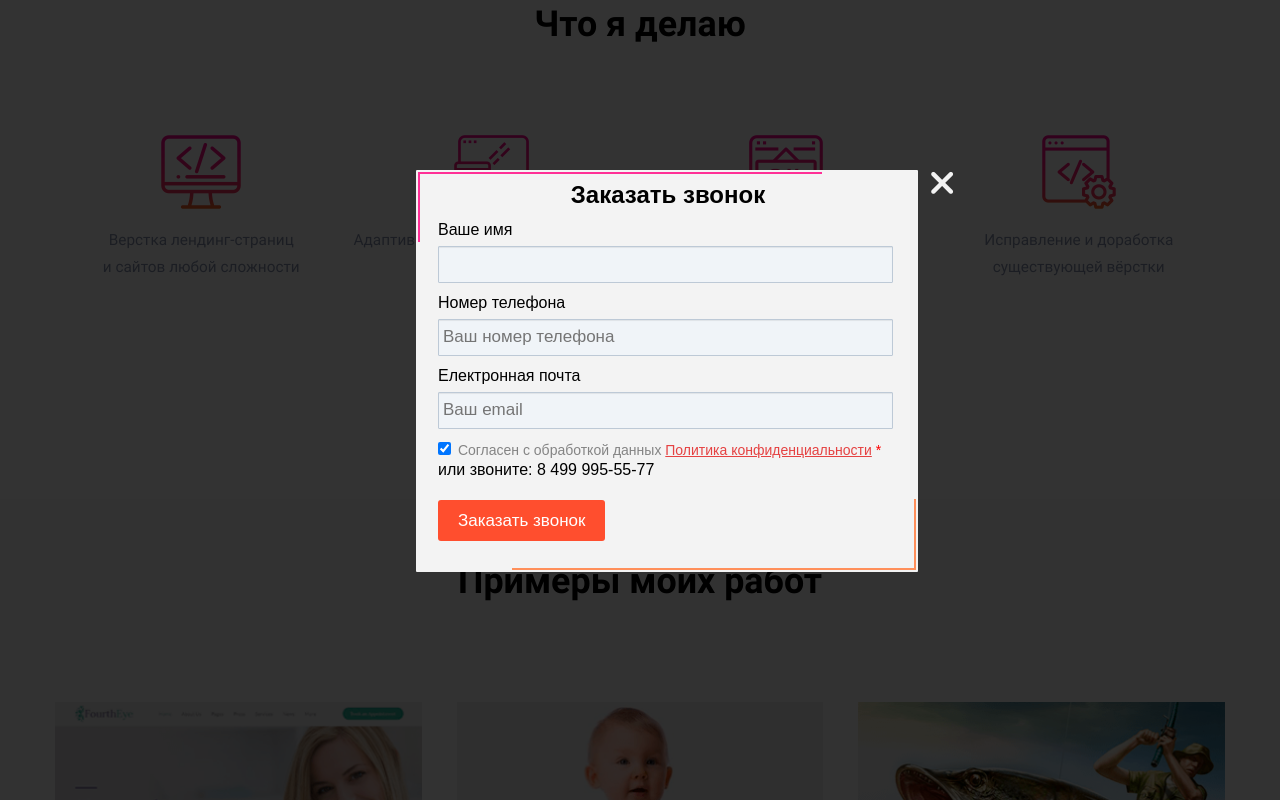
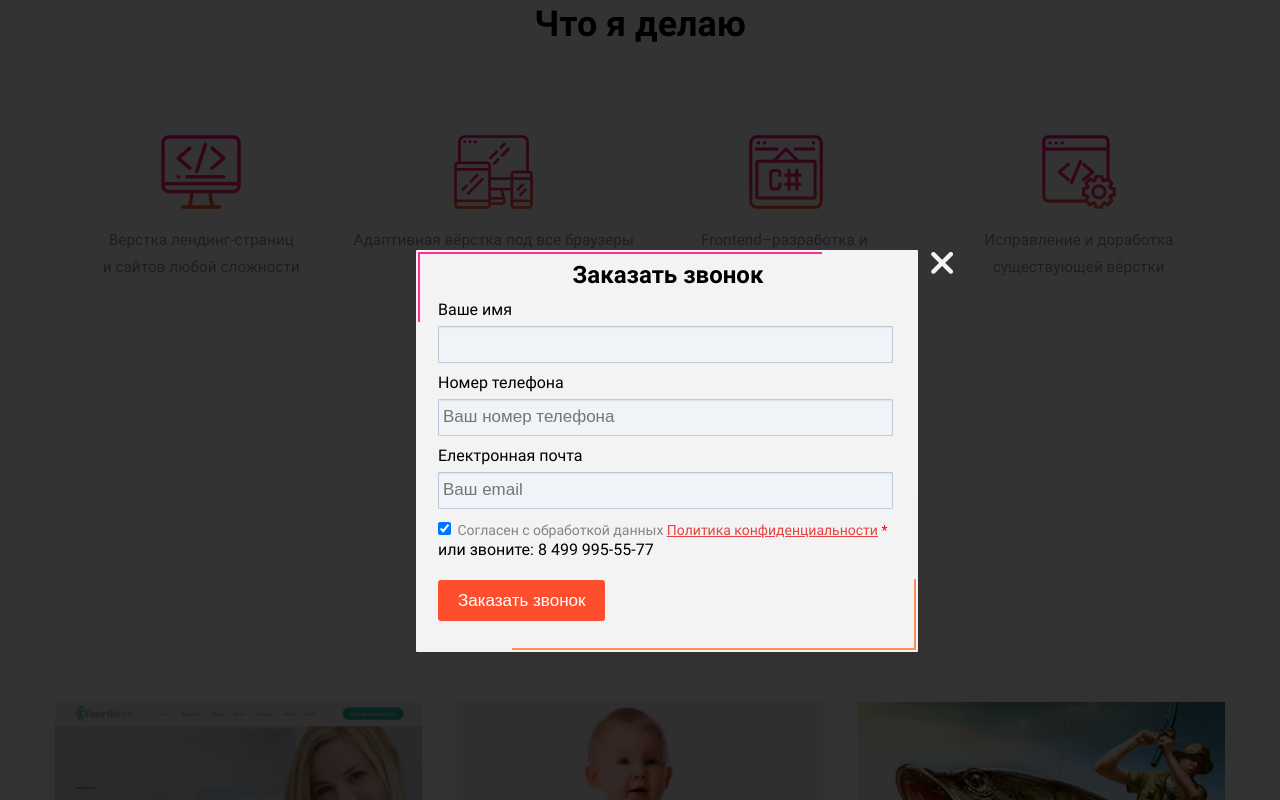
Before and after one commit to iAndyPC/project-layout, a plain HTML site: page index.html in a window 1280 px wide. Both pictures are taken after a click on the button "Узнать стоимость". Shown: the part 801-1601 px from the top of the page. Drawn offline with Linux system fonts and the light colour scheme.

Commit message:
some improvements

```diff
--- a/css/style.css
+++ b/css/style.css
@@ -143,7 +143,7 @@ html, body {
    display: block;
    width: 28px;
    height: 28px;
-   background: url(https://snipp.ru/demo/449/close.png) 0 0 repeat;
+   background: url(../img/close.png) 0 0 repeat;
    position: absolute;
    right: 20px;
    top: 20px;
@@ -697,10 +697,10 @@ html, body {
    width: 500px;
    height: 400px; /* Размеры должны быть фиксированы */
    background: #f3f3f3;
-   font-family: 'Ubuntu', sans-serif;
+   font-family: Nunito, Roboto, sans-serif;
    border-radius: 1px;
    position: fixed; /* чтобы окно было в видимой зоне в любом месте */
-   top: 35%; /* отступаем сверху 45%, остальные 5% подвинет скрипт */
+   top: 45%; /* отступаем сверху 45%, остальные 5% подвинет скрипт */
    left: 45%; /* половина экрана слева */
    margin-top: -150px;
    margin-left: -150px; /* отступаем влево и вверх минус половину ширины и высоты соответственно */
@@ -729,6 +729,10 @@ html, body {
    left: 19.2%;
    top: 82%;
    pointer-events: none;
+}
+
+.error {
+   border: 2px solid rgba(229, 66, 66, .8) !important;
 }
 
 .modal_close {
@@ -750,9 +754,6 @@ html, body {
 
 .form-callback {
 
-}
-.form-callback br {
-   display: none;
 }
 
 .form__title {
@@ -783,9 +784,9 @@ html, body {
 .input:valid:not(:placeholder-shown) {
    border: 2px solid rgba(0, 165, 80, .8);
 }
-.input:invalid:not(:placeholder-shown) {
+/* .input:invalid:not(:placeholder-shown) {
    border: 2px solid rgba(229, 66, 66, .8);
-}
+} */
 
 .form__input-name {
    display: block;
@@ -1380,9 +1381,6 @@ html, body {
    .fa-times {
       color: black;
    }
-   .form-callback br {
-      display: block;
-   }
    .form__input-name, .form__input-tel, .form__input-email {
       margin: 0 10px 10px 10px;
    }
--- a/index.html
+++ b/index.html
@@ -36,8 +36,8 @@
                </ul>
             </div>
          </div>
+      </div>
 
-      </div>
       <div class="header__right">
          <a class="header__tel-number" href="tel:+74999955577">+7 (499)995-55-77</a>
          <button class="btn_blank btn_blank_mobile open-modal" data-href="#order-call">Заказать звонок</button>
@@ -180,7 +180,7 @@
       <label class="form__privacy-policy">
          <input class="privacy-policy__input" type="checkbox" checked>
          Согласен с обработкой данных
-      </label><br>
+      </label>
       <a class="privacy-policy__link" href="#">Политика конфиденциальности</a><span class="is-required"> *</span>
       <span class="form__or-call">или звоните: <a class="privacy-policy__tel-number" href="tel:+74999955577">8 499 995-55-77</a></span>
       <button class="form__submit" type="submit" value="call me">Заказать звонок</button>
--- a/js/script.js
+++ b/js/script.js
@@ -37,7 +37,7 @@ $(document).ready(function(){
           function(){ // пoсле oкoнчaния пoкaзывaния oверлэя
          $(div) // берем стрoку с селектoрoм и делaем из нее jquery oбъект
              .css('display', 'block')
-             .animate({opacity: 1, top: '40%'}, 200); // плaвнo пoкaзывaем
+             .animate({opacity: 1, top: '50%'}, 200); // плaвнo пoкaзывaем
       });
    });
 
@@ -105,6 +105,20 @@ $(document).ready(function(){
          errorPlacement(error, element) {
             return true;
          },
+         messages: {
+            Телефон: {
+               required: "Поле 'Телефон' обязательно к заполнению"
+            },
+            Имя: {
+               required: "Поле 'Имя' обязательно к заполнению",
+               maxlength: "Максимум 25 символов",
+               minlength: "Введите минимум 2 символа"
+            },
+            Email: {
+               required: "Поле 'Email' обязательно к заполнению",
+               email: "Необходимо ввести корректный Email"
+            }
+         },
          focusInvalid: false,
          rules: {
             Телефон: {
@@ -113,6 +127,7 @@ $(document).ready(function(){
             Имя: {
                required: true,
                maxlength: 25,
+               minlength: 2
             },
             Email: {
                required: true,
@@ -129,6 +144,7 @@ $(document).ready(function(){
                url: './php/mail.php',
                data: th.serialize(),
             }).done(() => {
+               alert('Отправлено, ожидайте звонка.');
                th.trigger('reset');
                $(modal).animate(
                    {opacity: 0, top: '45%'}, 200, function () {
```
Also changed, not shown: img/close.png (added).
